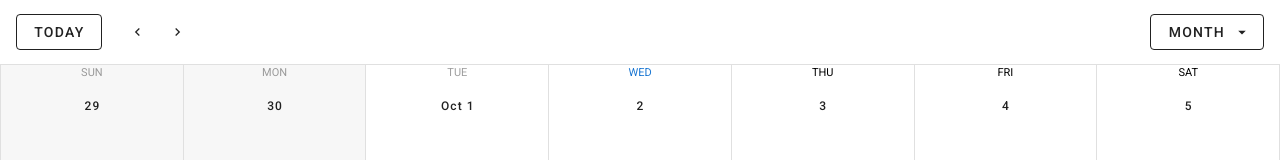
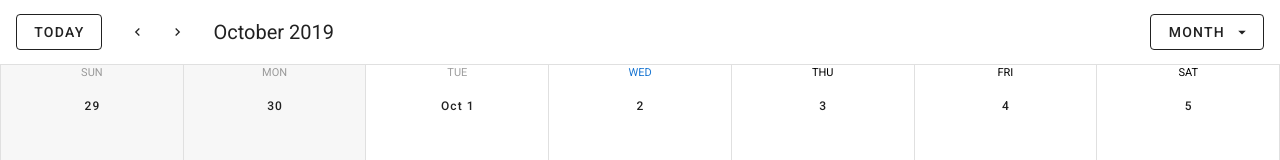
Before and after one commit to zihaoz12/Vue_Calendar, a Vue app: page / in a window 1280 px wide. Shown: the top 160 px of the page. Built offline with nearby package versions, Linux system fonts and the light colour scheme; no server answers; the database is empty; what vue-textarea-autosize would draw is missing.

Commit message:
add computed Date, clear errors

```diff
--- a/src/components/Calendar.vue
+++ b/src/components/Calendar.vue
@@ -9,7 +9,7 @@
           <v-btn fab text small @click="prev">
             <v-icon small>mdi-chevron-left</v-icon>
           </v-btn>
-          <v-btn fab text small @click="next">
+          <v-btn fab text small @click="next" class="mr-4">
             <v-icon small>mdi-chevron-right</v-icon>
           </v-btn>
           <v-toolbar-title>{{ title }}</v-toolbar-title>
@@ -60,7 +60,6 @@
           v-model="selectedOpen"
           :close-on-content-click="false"
           :activator="selectedElement"
-          full-width
           offset-x
         >
           <v-card
@@ -127,9 +126,44 @@ export default {
         selectedEvent: {},
         selectedElement:null,
         selectedOpen: false,
-        event: [],
+        events: [],
         dialog: false
     }),
+    computed: {
+      title () {
+        const { start, end } = this
+        if (!start || !end) {
+          return ''
+        }
+
+        const startMonth = this.monthFormatter(start)
+        const endMonth = this.monthFormatter(end)
+        const suffixMonth = startMonth === endMonth ? '' : endMonth
+
+        const startYear = start.year
+        const endYear = end.year
+        const suffixYear = startYear === endYear ? '' : endYear
+
+        const startDay = start.day + this.nth(start.day)
+        const endDay = end.day + this.nth(end.day)
+
+        switch (this.type) {
+          case 'month':
+            return `${startMonth} ${startYear}`
+          case 'week':
+          case '4day':
+            return `${startMonth} ${startDay} ${startYear} - ${suffixMonth} ${endDay} ${suffixYear}`
+          case 'day':
+            return `${startMonth} ${startDay} ${startYear}`
+        }
+        return ''
+      },
+      monthFormatter () {
+        return this.$refs.calendar.getFormatter({
+          timeZone: 'UTC', month: 'long',
+        })
+      },
+    },
     //life cycle method
     mounted(){
         this.getEvents();
```
